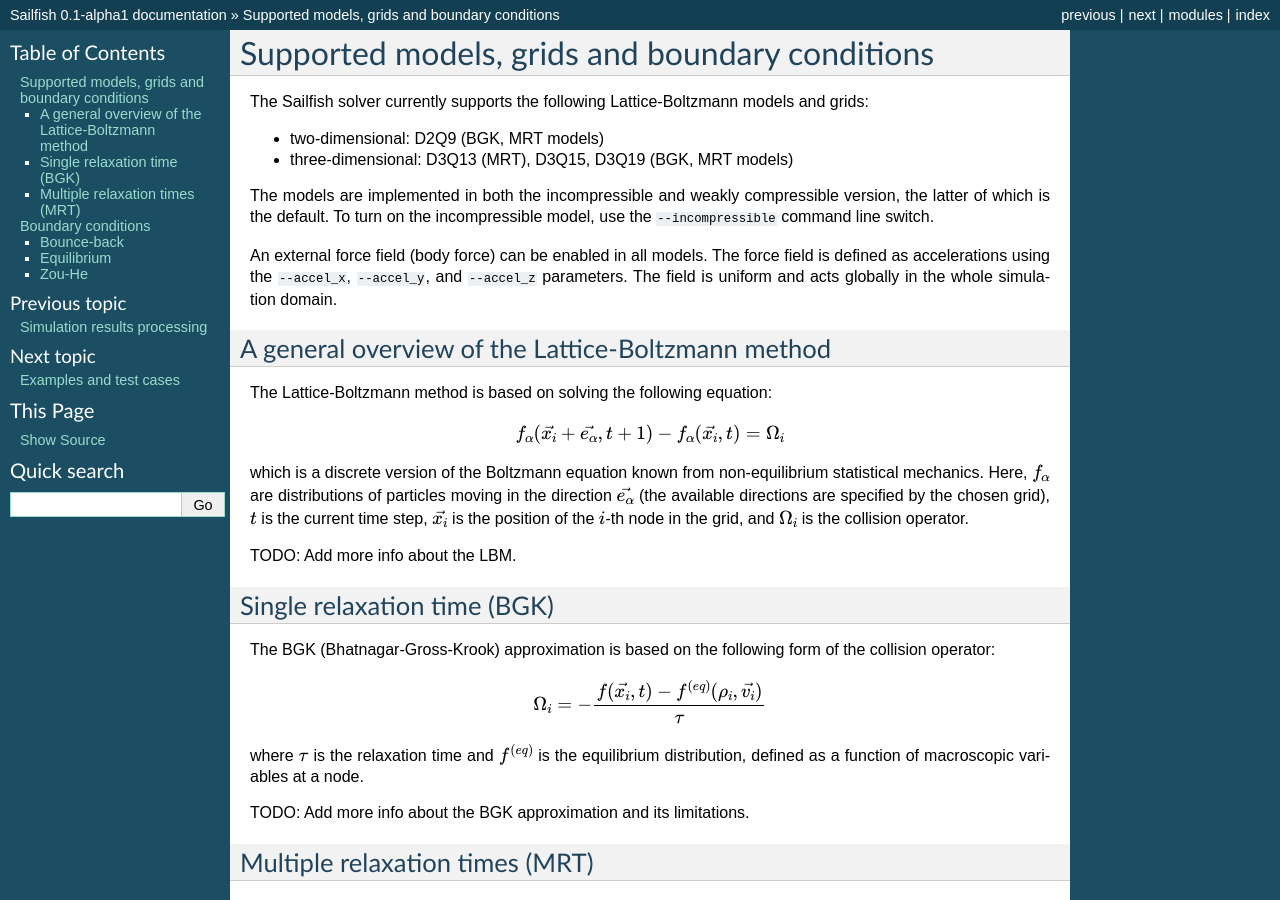
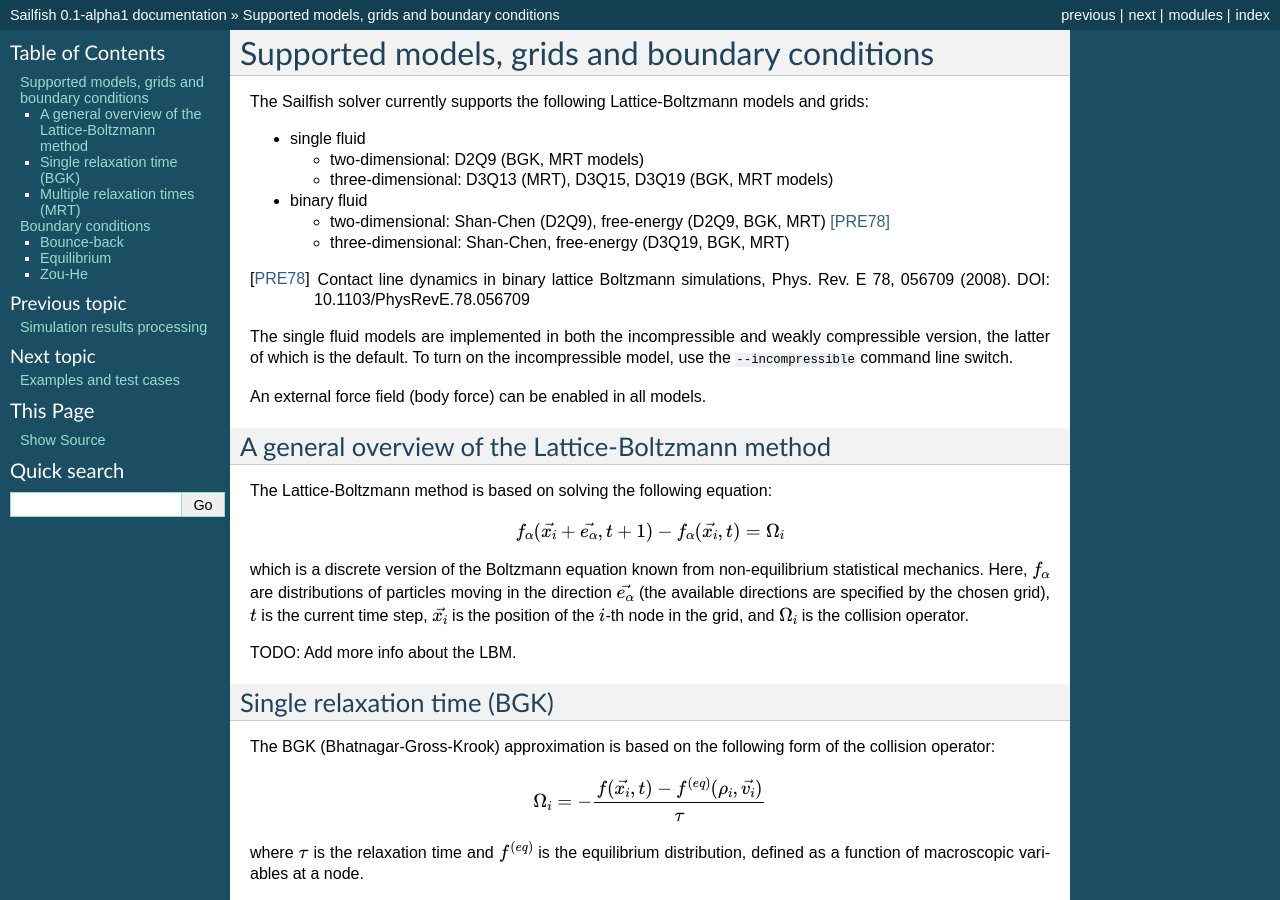
Before and after one commit to sailfish-team/sailfish, a Sphinx documentation site: the page built from doc/models.rst, in a window 1280 px wide and 900 px high. Built offline with Sphinx 7.4.7, drawn with Linux system fonts in a browser that asks for light colours; formulas are drawn with MathJax 3.

Commit message:
Update info about supported models in the docs.

```diff
--- a/doc/models.rst
+++ b/doc/models.rst
@@ -3,16 +3,23 @@ Supported models, grids and boundary conditions
 
 The Sailfish solver currently supports the following Lattice-Boltzmann models and grids:
 
-* two-dimensional: D2Q9 (BGK, MRT models)
-* three-dimensional: D3Q13 (MRT), D3Q15, D3Q19 (BGK, MRT models)
+* single fluid
 
-The models are implemented in both the incompressible and weakly compressible version, the
+  * two-dimensional: D2Q9 (BGK, MRT models)
+  * three-dimensional: D3Q13 (MRT), D3Q15, D3Q19 (BGK, MRT models)
+
+* binary fluid
+
+  * two-dimensional: Shan-Chen (D2Q9), free-energy (D2Q9, BGK, MRT) [PRE78]_
+  * three-dimensional: Shan-Chen, free-energy (D3Q19, BGK, MRT)
+
+.. [PRE78] Contact line dynamics in binary lattice Boltzmann simulations, Phys. Rev. E 78, 056709 (2008). DOI: 10.1103/PhysRevE.78.056709
+
+The single fluid models are implemented in both the incompressible and weakly compressible version, the
 latter of which is the default.  To turn on the incompressible model, use the ``--incompressible``
 command line switch.
 
-An external force field (body force) can be enabled in all models.  The force field
-is defined as accelerations using the ``--accel_x``, ``--accel_y``, and ``--accel_z``
-parameters.  The field is uniform and acts globally in the whole simulation domain.
+An external force field (body force) can be enabled in all models.
 
 A general overview of the Lattice-Boltzmann method
 --------------------------------------------------
```
